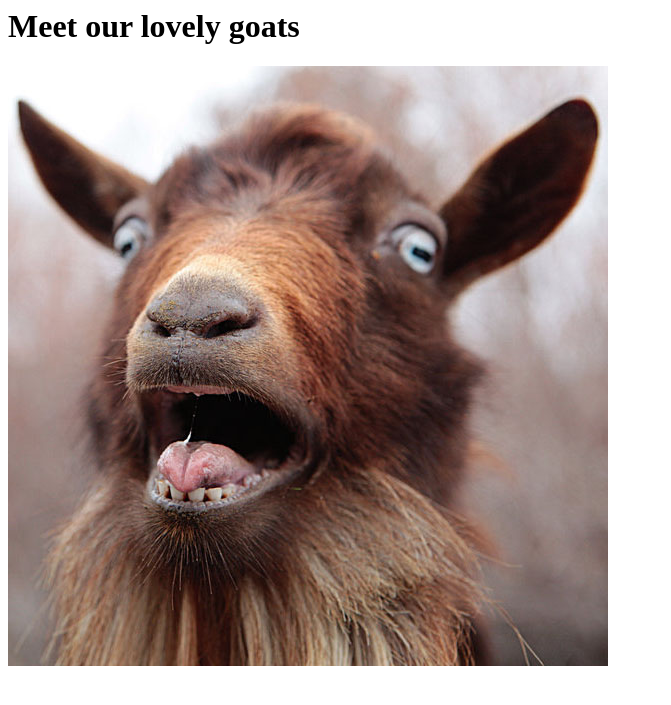
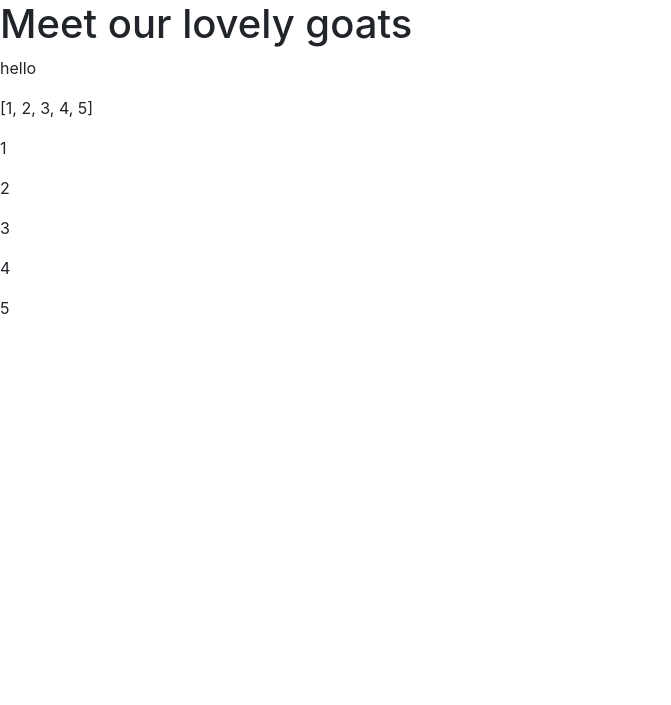
Before and after one commit to royceduong/gwoat, a Django app: page /goats in a window 1280 px wide. Shown: the top 705 px of the page, without its empty margins (0-671 px from the left). Run offline with Django 3.2, Linux system fonts and the light colour scheme; some libraries are stand-ins or nearby versions.

Commit message:
goat loop

```diff
--- a/mysite/first_app/templates/first_app/goats.html
+++ b/mysite/first_app/templates/first_app/goats.html
@@ -1,3 +1,16 @@
 <h1>Meet our lovely goats</h1>
 {% load static %}
-<img src="{% static "first_app/goats/1.jpg" %}" alt="My image"/>
+
+
+<p>hello</p>
+<p>{{stuff}}</p>
+
+{% for n in stuff %}
+    <p>{{n}}</p>
+{% endfor %}
+
+    <!-- <img src="{% static "first_app/goats/1.jpg" %}" alt="My image"/> -->
+<link rel="stylesheet" href="https://stackpath.bootstrapcdn.com/bootstrap/4.1.0/css/bootstrap.min.css" integrity="sha384-9gVQ4dYFwwWSjIDZnLEWnxCjeSWFphJiwGPXr1jddIhOegiu1FwO5qRGvFXOdJZ4" crossorigin="anonymous">
+<script src="https://code.jquery.com/jquery-3.3.1.slim.min.js" integrity="sha384-q8i/X+965DzO0rT7abK41JStQIAqVgRVzpbzo5smXKp4YfRvH+8abtTE1Pi6jizo" crossorigin="anonymous"></script>
+<script src="https://cdnjs.cloudflare.com/ajax/libs/popper.js/1.14.0/umd/popper.min.js" integrity="sha384-cs/chFZiN24E4KMATLdqdvsezGxaGsi4hLGOzlXwp5UZB1LY//20VyM2taTB4QvJ" crossorigin="anonymous"></script>
+<script src="https://stackpath.bootstrapcdn.com/bootstrap/4.1.0/js/bootstrap.min.js" integrity="sha384-uefMccjFJAIv6A+rW+L4AHf99KvxDjWSu1z9VI8SKNVmz4sk7buKt/6v9KI65qnm" crossorigin="anonymous"></script>
--- a/mysite/first_app/views.py
+++ b/mysite/first_app/views.py
@@ -54,4 +54,8 @@ def test(request):
     return HttpResponse("Test Page")
 
 def goats(request):
-    return render(request, 'first_app/goats.html')
+    context = {
+        'photos' : 12,
+        'stuff' : [1,2,3,4,5]
+    }
+    return render(request, 'first_app/goats.html', context)
```
